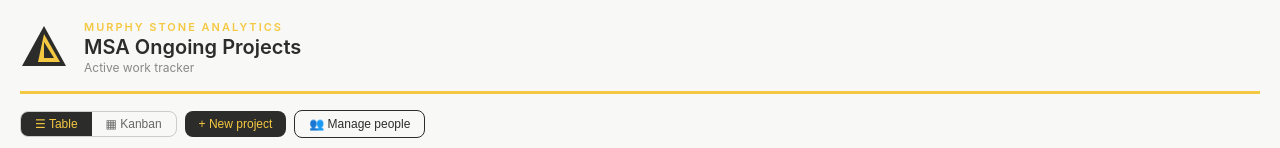
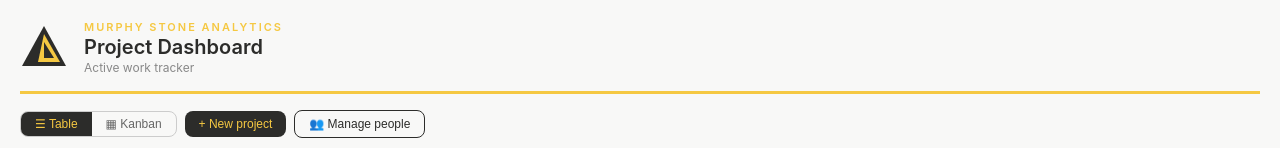
Before and after one commit to Roraider/msa-projects, a plain HTML site: page index.html in a window 1280 px wide. Shown: the top 148 px of the page. Drawn offline with Linux system fonts and the light colour scheme.

Commit message:
Change title from 'MSA Ongoing Projects' to 'Project Dashboard'

```diff
--- a/index.html
+++ b/index.html
@@ -3,7 +3,7 @@
 <head>
 <meta charset="UTF-8"/>
 <meta name="viewport" content="width=device-width, initial-scale=1.0"/>
-<title>MSA Ongoing Projects</title>
+<title>Project Dashboard</title>
 <style>
 *{box-sizing:border-box;margin:0;padding:0}
 body{font-family:-apple-system,BlinkMacSystemFont,'Segoe UI',sans-serif;font-size:13px;background:#f8f8f7;color:#1a1a1a;padding:20px}
@@ -82,7 +82,7 @@ tr:hover td{background:#f8f8f7}
   </svg>
   <div>
     <div style="font-size:11px;font-weight:600;letter-spacing:2px;color:#f5c842;text-transform:uppercase;margin-bottom:1px">Murphy Stone Analytics</div>
-    <div style="font-size:20px;font-weight:600;color:#2c2c2a;margin-bottom:1px">MSA Ongoing Projects</div>
+    <div style="font-size:20px;font-weight:600;color:#2c2c2a;margin-bottom:1px">Project Dashboard</div>
     <div style="font-size:12px;color:#888">Active work tracker</div>
   </div>
 </div>
```
